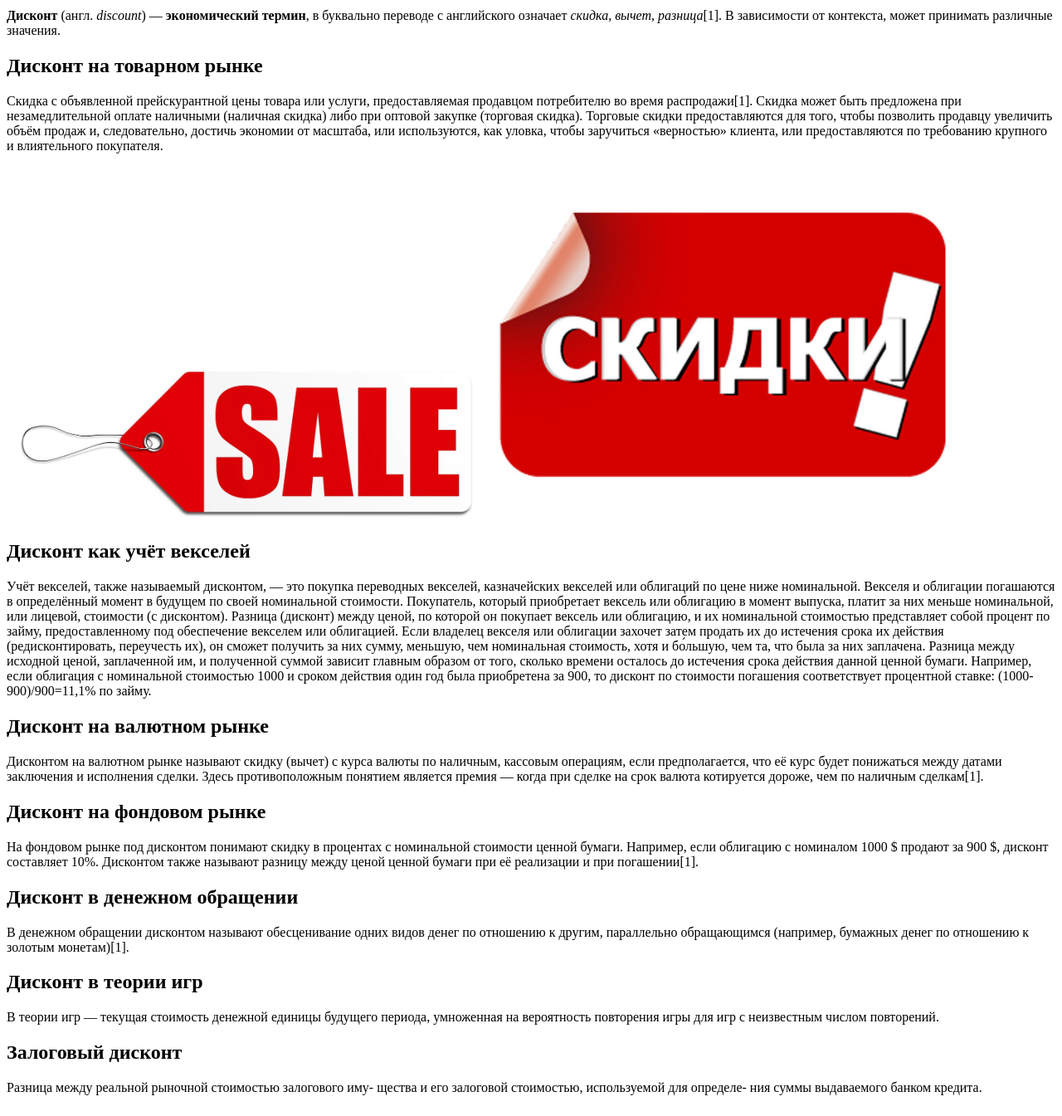
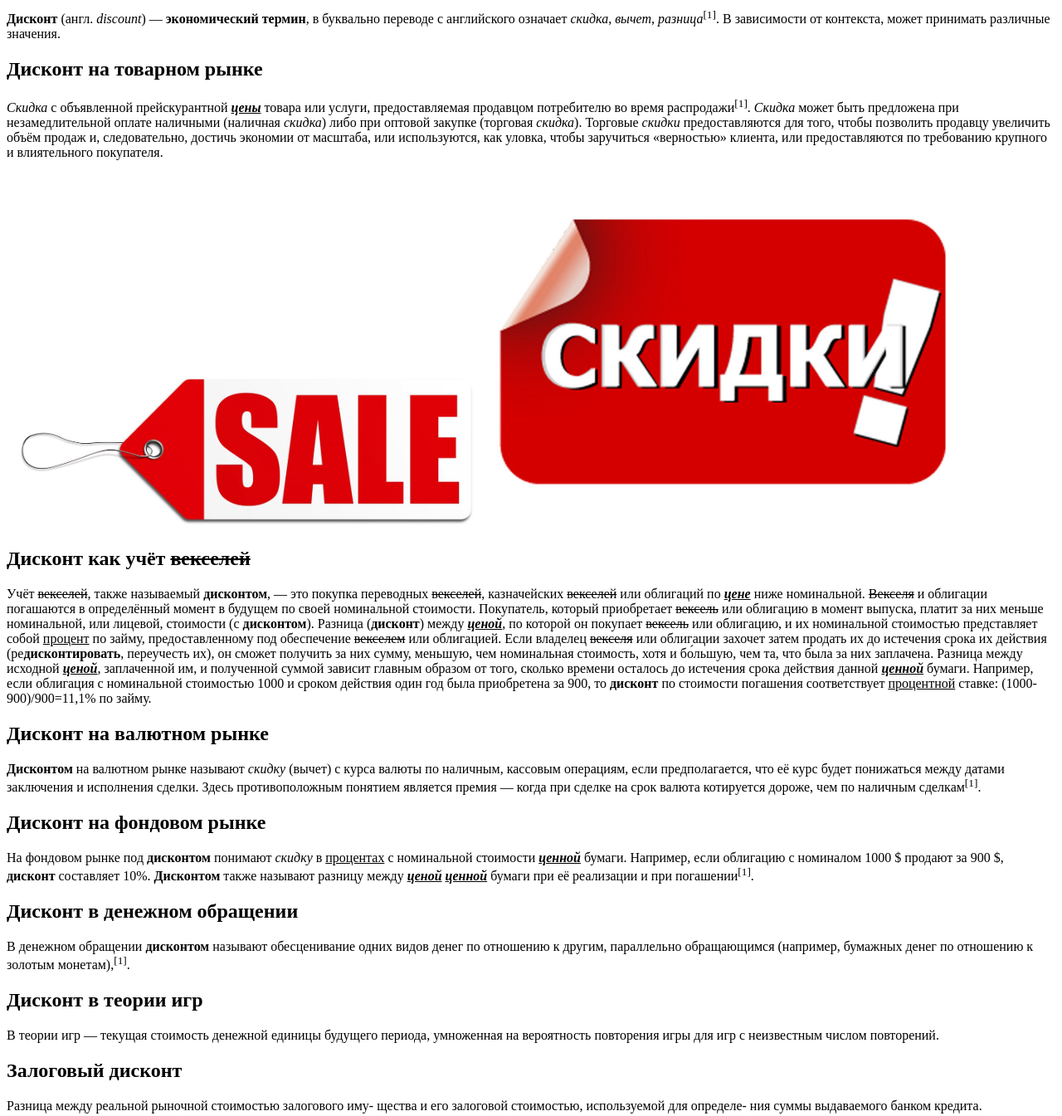
Before and after one commit to SparrowM24/web-front-labs, a plain HTML site: page discount.html in a window 1280 px wide. Shown: the part 240-1585 px from the top of the page at 83% size. Drawn offline with Linux system fonts and the light colour scheme.

Commit message:
Форматирование текста

```diff
--- a/discount.html
+++ b/discount.html
@@ -5,26 +5,26 @@
         <title>Дьячкова Алиса Дмитриевна. Дисконт</title>
     </head>
     <body>
-        <h1>Дисконт</h1>
+        <h1><b><b>Дисконт</b></b></h1>
 
         <p>
             <img src="discount1.jpg" height="150">
         </p>
 
         <p>
-            <b>Дисконт</b> (англ. <i>discount</i>) — <b>экономический термин</b>, в буквально переводе
-            с английского означает <i>скидка</i>, <i>вычет</i>, <i>разница</i>[1]. В зависимости от
+            <b><b>Дисконт</b></b> (англ. <i>discount</i>) — <b>экономический термин</b>, в буквально переводе
+            с английского означает <i><i>скидка</i></i>, <i>вычет</i>, <i>разница</i><sup>[1]</sup>. В зависимости от
             контекста, может принимать различные значения.
         </p>
 
-        <h2>Дисконт на товарном рынке</h2>
+        <h2><b><b>Дисконт</b></b> на товарном рынке</h2>
 
         <p>
-            Скидка с объявленной прейскурантной цены товара или услуги,
-            предоставляемая продавцом потребителю во время распродажи[1].
-            Скидка может быть предложена при незамедлительной оплате наличными
-            (наличная скидка) либо при оптовой закупке (торговая скидка). Торговые
-            скидки предоставляются для того, чтобы позволить продавцу увеличить объём
+            <i>Скидка</i> с объявленной прейскурантной <b><i><u>цены</u></i></b> товара или услуги,
+            предоставляемая продавцом потребителю во время распродажи<sup>[1]</sup>.
+            <i>Скидка</i> может быть предложена при незамедлительной оплате наличными
+            (наличная <i>скидка</i>) либо при оптовой закупке (торговая <i>скидка</i>). Торговые
+            <i>скидки</i> предоставляются для того, чтобы позволить продавцу увеличить объём
             продаж и, следовательно, достичь экономии от масштаба, или используются,
             как уловка, чтобы заручиться «верностью» клиента, или предоставляются
             по требованию крупного и влиятельного покупателя.
@@ -35,61 +35,61 @@
         <img src="discount3.jpg" width="45%">
         </p>
 
-        <h2>Дисконт как учёт векселей</h2>
+        <h2><b>Дисконт</b> как учёт <s>векселей</s></h2>
 
         <p>
-        Учёт векселей, также называемый дисконтом, — это покупка
-        переводных векселей, казначейских векселей или облигаций
-        по цене ниже номинальной. Векселя и облигации погашаются в
+            Учёт <s>векселей</s>, также называемый <b><b>дисконтом</b></b>, — это покупка
+            переводных <s>векселей</s>, казначейских <s>векселей</s> или облигаций
+            по <b><i><u>цене</u></i></b> ниже номинальной. <s>Векселя</s> и облигации погашаются в
             определённый момент в будущем по своей номинальной стоимости.
-        Покупатель, который приобретает вексель или облигацию в момент
+            Покупатель, который приобретает <s>вексель</s> или облигацию в момент
             выпуска, платит за них меньше номинальной, или лицевой, стоимости
-        (с дисконтом). Разница (дисконт) между ценой, по которой
-        он покупает вексель или облигацию, и их номинальной стоимостью
-        представляет собой процент по займу, предоставленному
-        под обеспечение векселем или облигацией. Если владелец векселя
+            (с <b>дисконтом</b>). Разница (<b>дисконт</b>) между <b><i><u>ценой</u></i></b>, по которой
+            он покупает <s>вексель</s> или облигацию, и их номинальной стоимостью
+            представляет собой <u>процент</u> по займу, предоставленному
+            под обеспечение <s>векселем</s> или облигацией. Если владелец <s>векселя</s>
             или облигации захочет затем продать их до истечения срока их
-        действия (редисконтировать, переучесть их), он сможет получить
+            действия (ре<b>дисконтировать</b>, переучесть их), он сможет получить
             за них сумму, меньшую, чем номинальная стоимость, хотя и бо́льшую,
             чем та, что была за них заплачена. Разница между исходной
-        ценой, заплаченной им, и полученной суммой зависит главным
+            <b><i><u>ценой</u></i></b>, заплаченной им, и полученной суммой зависит главным
             образом от того, сколько времени осталось до истечения срока
-        действия данной ценной бумаги. Например, если облигация с
+            действия данной <b><i><u>ценной</u></i></b> бумаги. Например, если облигация с
             номинальной стоимостью 1000 и сроком действия один год была
-        приобретена за 900, то дисконт по стоимости погашения соответствует
-        процентной ставке: (1000-900)/900=11,1% по займу.
+            приобретена за 900, то <b>дисконт</b> по стоимости погашения соответствует
+            <u>процентной</u> ставке: (1000-900)/900=11,1% по займу.
         </p>
 
-        <h2>Дисконт на валютном рынке</h2>
+        <h2><b>Дисконт</b> на валютном рынке</h2>
 
         <p>
-        Дисконтом на валютном рынке называют скидку (вычет) с курса
+            <b>Дисконтом</b> на валютном рынке называют <i>скидку</i> (вычет) с курса
             валюты по наличным, кассовым операциям, если предполагается,
             что её курс будет понижаться между датами заключения и исполнения
             сделки. Здесь противоположным понятием является премия — когда при
-        сделке на срок валюта котируется дороже, чем по наличным сделкам[1].
+            сделке на срок валюта котируется дороже, чем по наличным сделкам<sup>[1]</sup>.
         </p>
 
-        <h2>Дисконт на фондовом рынке</h2>
+        <h2><b>Дисконт</b> на фондовом рынке</h2>
 
         <p>
-        На фондовом рынке под дисконтом понимают скидку в процентах
-        с номинальной стоимости ценной бумаги. Например, если облигацию
-        с номиналом 1000 $ продают за 900 $, дисконт составляет 10%.
-        Дисконтом также называют разницу между ценой ценной бумаги
-        при её реализации и при погашении[1].
+            На фондовом рынке под <b>дисконтом</b> понимают <i>скидку</i> в <u>процентах</u>
+            с номинальной стоимости <b><i><u>ценной</u></i></b> бумаги. Например, если облигацию
+            с номиналом 1000 $ продают за 900 $, <b>дисконт</b> составляет 10%.
+            <b>Дисконтом</b> также называют разницу между <b><i><u>ценой</u></i></b> <b><i><u>ценной</u></i></b> бумаги
+            при её реализации и при погашении<sup>[1]</sup>.
         </p>
 
-        <h2>Дисконт в денежном обращении</h2>
+        <h2><b>Дисконт</b> в денежном обращении</h2>
 
         <p>
-        В денежном обращении дисконтом называют обесценивание одних
+            В денежном обращении <b>дисконтом</b> называют обесценивание одних
             видов денег по отношению к другим, параллельно
             обращающимся (например, бумажных денег по отношению к
-        золотым монетам)[1].
+            золотым монетам),<sup>[1]</sup>.
         </p>
 
-        <h2>Дисконт в теории игр</h2>
+        <h2><b>Дисконт</b> в теории игр</h2>
 
         <p>
             В теории игр — текущая стоимость денежной единицы будущего
@@ -97,7 +97,7 @@
             неизвестным числом повторений.
         </p>
 
-        <h2>Залоговый дисконт</h2>
+        <h2>Залоговый <b>дисконт</b></h2>
 
         <p>
             Разница между реальной рыночной стоимостью залогового иму-
```
Lines whose indentation alone changed are shown as unchanged.
